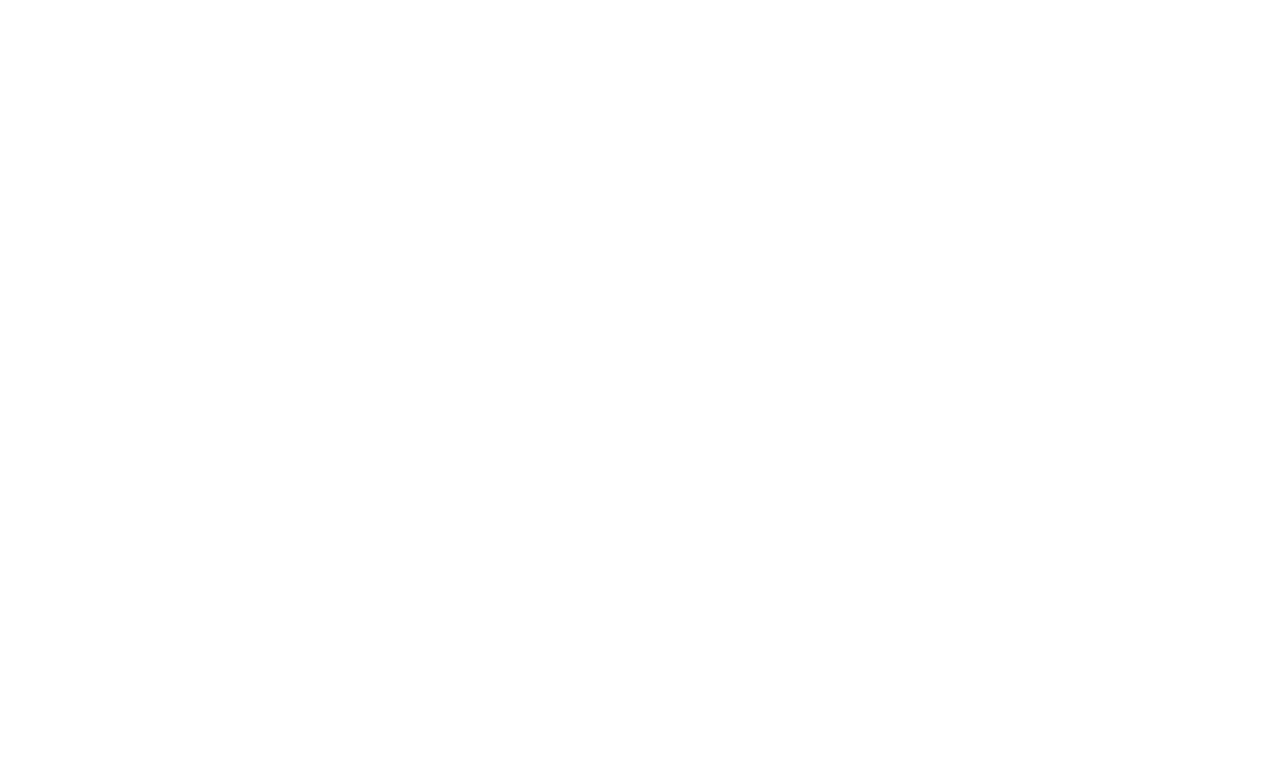
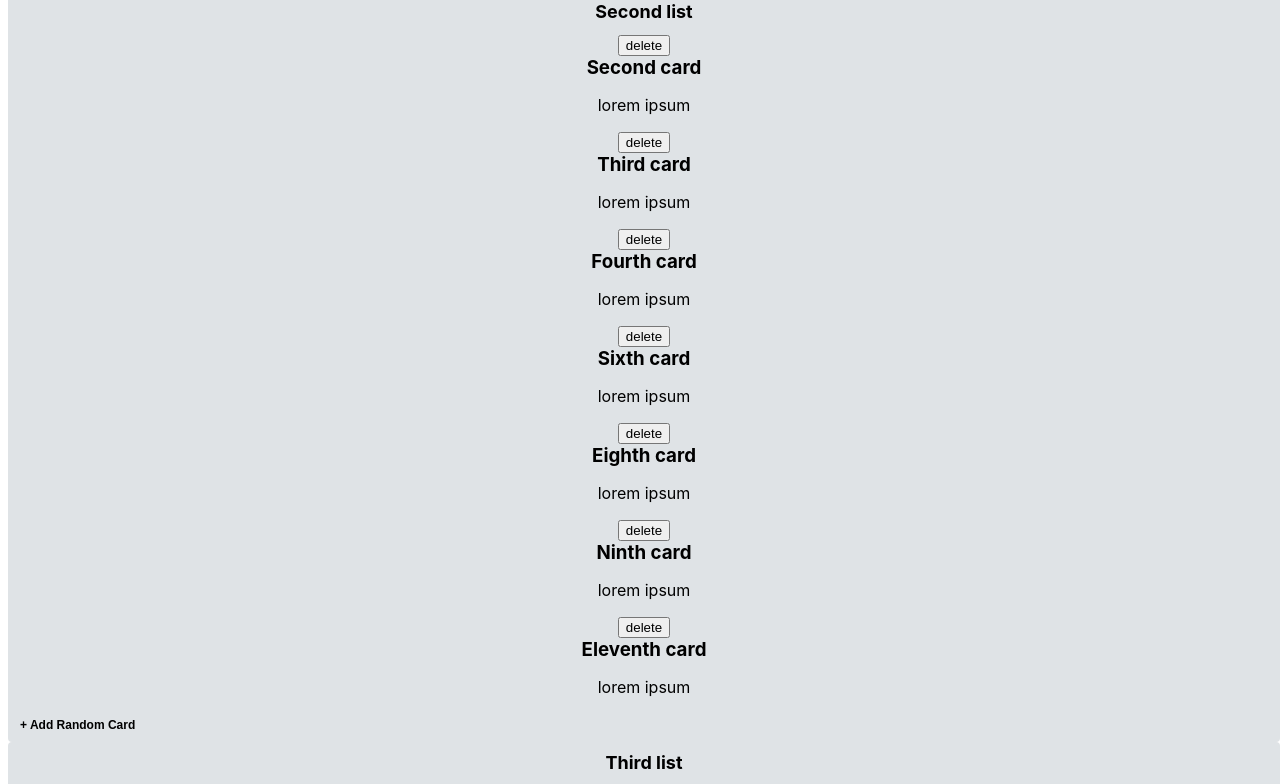
Before and after one commit to dan-j-gibson/Event-Handlers-Conditional-Rendering, a React (Create React App) app: page / in a window 1280 px wide. Shown: the part 1560-2344 px from the top of the page. Before the commit the page ends 800 px from the top, so only its background shows below. Built offline with nearby package versions, Linux system fonts and the light colour scheme.

Commit message:
final upload
upload with all functionality and some css

```diff
--- a/src/App.js
+++ b/src/App.js
@@ -1,18 +1,75 @@
-import React, { Component } from 'react';
+import React, { Component } from 'react'
 import List from './List'
-import './App.css';
+import STORE from './STORE'
+import './App.css'
 
+const newRandomCard = () => {
+  const id = Math.random().toString(36).substring(2, 4)
+    + Math.random().toString(36).substring(2, 4);
+  return {
+    id,
+    title: `Random Card ${id}`,
+    content: 'lorem ipsum',
+  }
+}
 
+function omit(obj, keyToOmit) {
+  return Object.entries(obj).reduce(
+    (newObj, [key, value]) =>
+        key === keyToOmit ? newObj : {...newObj, [key]: value},
+    {}
+  );
+}
 class App extends Component {
-  static defaultProps = {
-    store: {
-      lists: [],
-      allCards: {},
-    }
+
+  state = {
+    store: STORE,
+  };
+
+  handleDeleteCard = (cardId) => {
+    const { lists, allCards } = this.state.store;
+
+    const newLists = lists.map(list => ({
+      ...list,
+      cardIds: list.cardIds.filter(id => id !== cardId)
+    }));
+
+    const newCards = omit(allCards, cardId);
+
+    this.setState({
+      store: {
+        lists: newLists,
+        allCards: newCards
+      }
+    })
+  };
+
+  handleAddCard = (listId) => {
+    const newCard = newRandomCard()
+
+    const newLists = this.state.store.lists.map(list => {
+      if (list.id === listId) {
+	return {
+          ...list,
+          cardIds: [...list.cardIds, newCard.id]
+        };
+      }
+      return list;
+    })
+
+    this.setState({
+      store: {
+        lists: newLists,
+        allCards: {
+          ...this.state.store.allCards,
+          [newCard.id]: newCard
+        }
+      }
+    })
   };
 
   render() {
-    const { store } = this.props
+    const { store } = this.state
     return (
       <main className='App'>
         <header className='App-header'>
@@ -22,8 +79,11 @@ class App extends Component {
           {store.lists.map(list => (
             <List
               key={list.id}
+              id={list.id}
               header={list.header}
               cards={list.cardIds.map(id => store.allCards[id])}
+              onClickDelete={this.handleDeleteCard}
+              onClickAdd={this.handleAddCard}
             />
           ))}
         </div>
@@ -31,5 +91,4 @@ class App extends Component {
     );
   }
 }
-
 export default App;
--- a/src/Card.js
+++ b/src/Card.js
@@ -0,0 +1,20 @@
+import React from 'react';
+// import './Card.css';
+export default function Card(props) {
+  return (
+    <div className='Card'>
+      <button
+        type='button'
+        onClick={() => props.onClickDelete(props.id)}
+      >
+        delete
+      </button>
+      <h3>{props.title}</h3>
+      <p>{props.content}</p>
+    </div>
+  )
+}
+
+Card.propTypes = {
+  onClickDelete: () => {}
+}
--- /dev/null
+++ b/src/List.css
@@ -0,0 +1,41 @@
+.List {
+    min-width: 218px;
+  }
+  .List:not(:first-of-type) {
+    margin-left: 8px;
+  }
+  .List-header h2,
+  .List-cards h3 {
+    margin: 0;
+  }
+  .List-header h2 {
+    font-size: 18px;
+    padding: 10px 8px 8px;
+  }
+  .List-header,
+  .List-cards {
+    background-color: #dfe3e6;
+    padding: 0 6px 4px;
+  }
+  .List-header {
+    border-top-left-radius: 4px;
+    border-top-right-radius: 4px;
+  }
+  .List-cards {
+    border-bottom-left-radius: 4px;
+    border-bottom-right-radius: 4px;
+    padding-bottom: 10px;
+    max-height: calc(100vh - 102px);
+    overflow: auto;
+  }
+  .List-add-button {
+    background: none;
+    border: none;
+    font-size: 12px;
+    font-weight: bold;
+    padding: 5px 6px;
+    display: block;
+  }
+  .List-add-button:hover {
+    cursor: pointer;
+  }
--- a/src/List.js
+++ b/src/List.js
@@ -1,24 +1,26 @@
 import React from 'react';
 import Card from './Card'
-
-
+import './List.css';
 export default function List(props) {
-    return (
-        <section className='List' >
-            <header>
-                <h2>{props.header}</h2>
-            </header>
-            <div className='List-cards'>
+  return (
+    <section className='List'>
+      <header className='List-header'>
+        <h2>{props.header}</h2>
+      </header>
+      <div className='List-cards'>
         {props.cards.map((card) =>
           <Card
             key={card.id}
+            id={card.id}
             title={card.title}
             content={card.content}
+            onClickDelete={props.onClickDelete}
           />
         )}
         <button
           type='button'
           className='List-add-button'
+          onClick={() => props.onClickAdd(props.id)}
         >
           + Add Random Card
         </button>
@@ -26,3 +28,7 @@ export default function List(props) {
     </section>
   )
 }
+
+List.defaultProps = {
+  onClickAdd: () => {},
+}
--- /dev/null
+++ b/src/STORE.js
@@ -0,0 +1,39 @@
+export default {
+    lists: [
+      {
+        id: '1',
+        header: 'First list',
+        cardIds: [ 'a', 'b', 'e', 'f', 'g', 'j', 'l', 'm' ],
+      },
+      {
+        id: '2',
+        header: 'Second list',
+        cardIds: ['b', 'c', 'd', 'f', 'h', 'i', 'k'],
+      },
+      {
+        id: '3',
+        header: 'Third list',
+        cardIds: [ 'a', 'b', 'c', 'd', 'e', 'f', 'g', 'h', 'i', 'j', 'k', 'l', 'm' ],
+      },
+      {
+        id: '4',
+        header: 'Fourth list',
+        cardIds: [ 'l', 'm' ],
+      },
+    ],
+    allCards: {
+      'a': { id: 'a', title: 'First card', content: 'lorem ipsum' },
+      'b': { id: 'b', title: 'Second card', content: 'lorem ipsum' },
+      'c': { id: 'c', title: 'Third card', content: 'lorem ipsum' },
+      'd': { id: 'd', title: 'Fourth card', content: 'lorem ipsum' },
+      'e': { id: 'e', title: 'Fifth card', content: 'lorem ipsum' },
+      'f': { id: 'f', title: 'Sixth card', content: 'lorem ipsum' },
+      'g': { id: 'g', title: 'Seventh card', content: 'lorem ipsum' },
+      'h': { id: 'h', title: 'Eighth card', content: 'lorem ipsum' },
+      'i': { id: 'i', title: 'Ninth card', content: 'lorem ipsum' },
+      'j': { id: 'j', title: 'Tenth card', content: 'lorem ipsum' },
+      'k': { id: 'k', title: 'Eleventh card', content: 'lorem ipsum' },
+      'l': { id: 'l', title: 'Twelfth card', content: 'lorem ipsum' },
+      'm': { id: 'm', title: 'Thirteenth card', content: 'lorem ipsum' },
+    },
+  }
```
